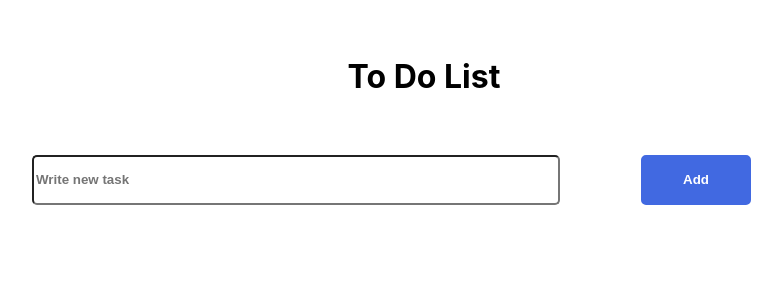
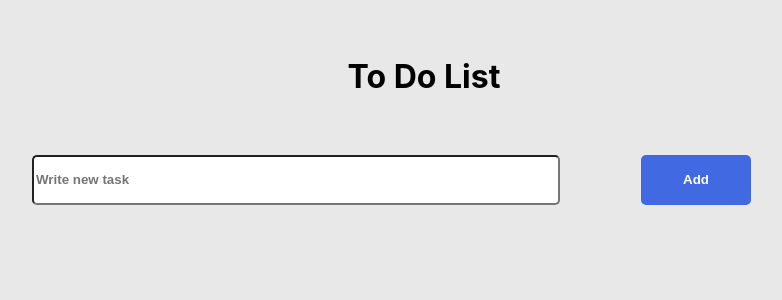
Before and after one commit to Zabdiel-Rosas/ToDoApp, a React (Create React App) app: page / in a window 1280 px wide. Shown: the top 300 px of the page, without its empty margins (216-998 px from the left). Built offline with nearby package versions, Linux system fonts and the light colour scheme.

Commit message:
change colors for the website

```diff
--- a/src/App.css
+++ b/src/App.css
@@ -3,6 +3,8 @@ body, html {
   margin: 0;
   padding: 0;
   line-height: 1.5;
+  background: #E8E8E8;
+  color: #000;
 }
 
 .main {
```
